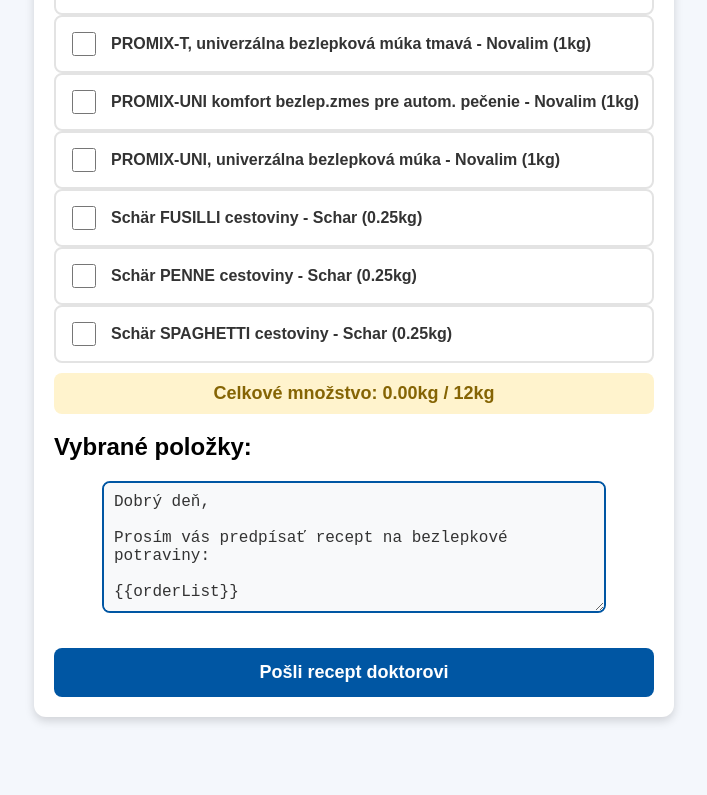
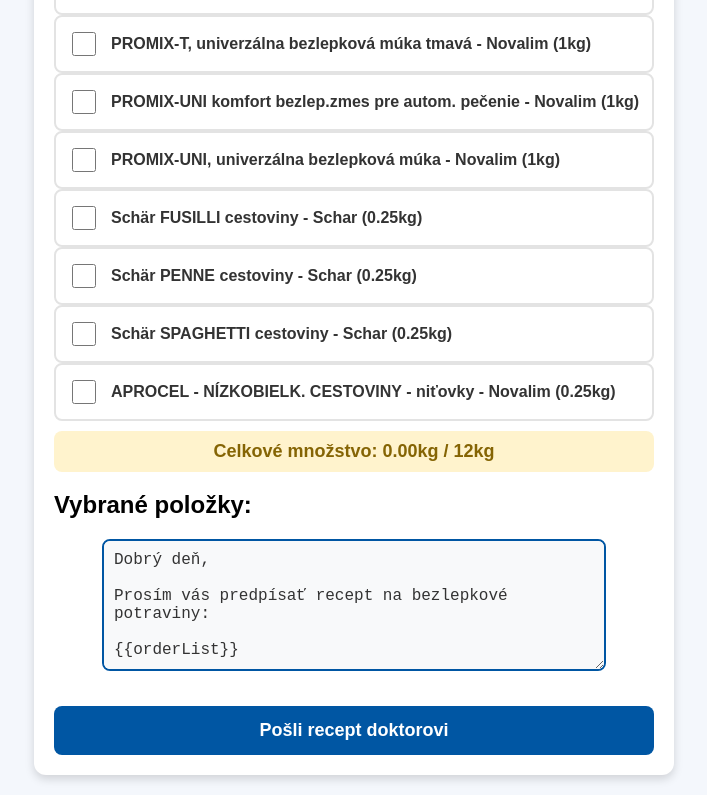
Before and after one commit to Vanilkaaa/GlutenFreeOrder, a React (Create React App) app: page / in a window 1280 px wide. Shown: the part 2525-3320 px from the top of the page, without its empty margins (286-993 px from the left). Before the commit the page ends 3262 px from the top, so only its background shows below. Built offline with nearby package versions, Linux system fonts and the light colour scheme.

Commit message:
Update App.tsx

```diff
--- a/src/App.tsx
+++ b/src/App.tsx
@@ -371,6 +371,15 @@ const products: Product[] = [
     image:
       "https://content2-adc-sk.adcdata.sk/images/832235/a87znq0_400x400.jpg",
   },
+            {
+    code: "D0181",
+    name: "APROCEL - NÍZKOBIELK. CESTOVINY - niťovky",
+    weight: 0.25,
+    manufacturer: "Novalim",
+    type: "Cestoviny",
+    image:
+      "https://content2-adc-sk.adcdata.sk/images/499179/rsk7320_400x400.jpg",
+  },
 ];
 
 type PatientData = {
```
